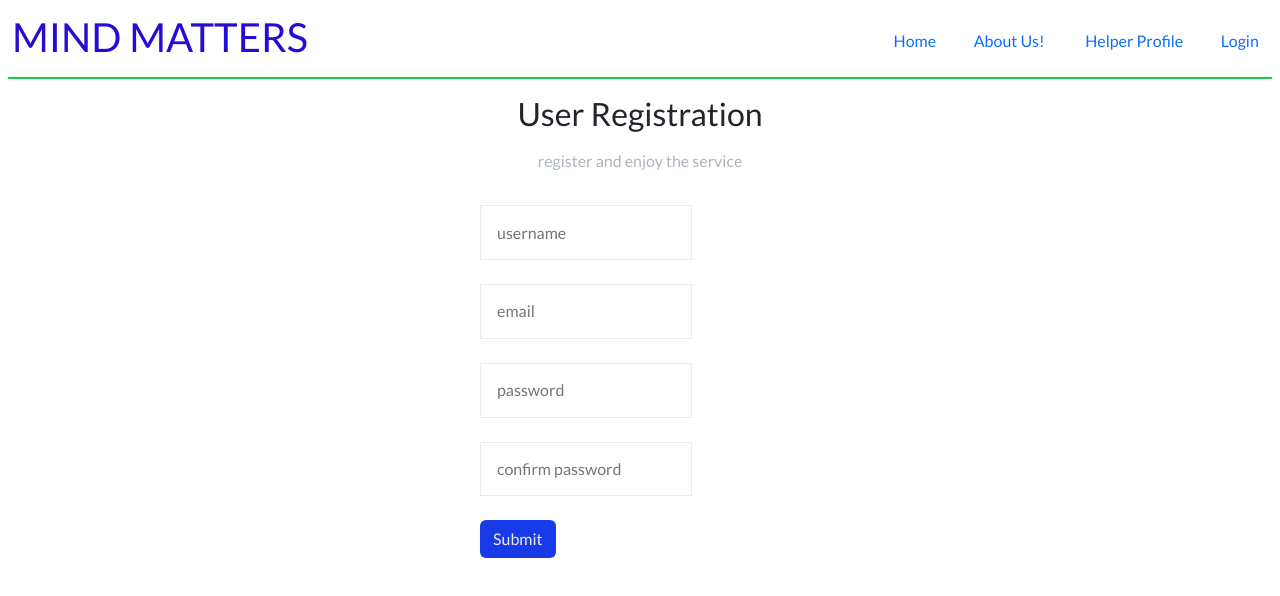
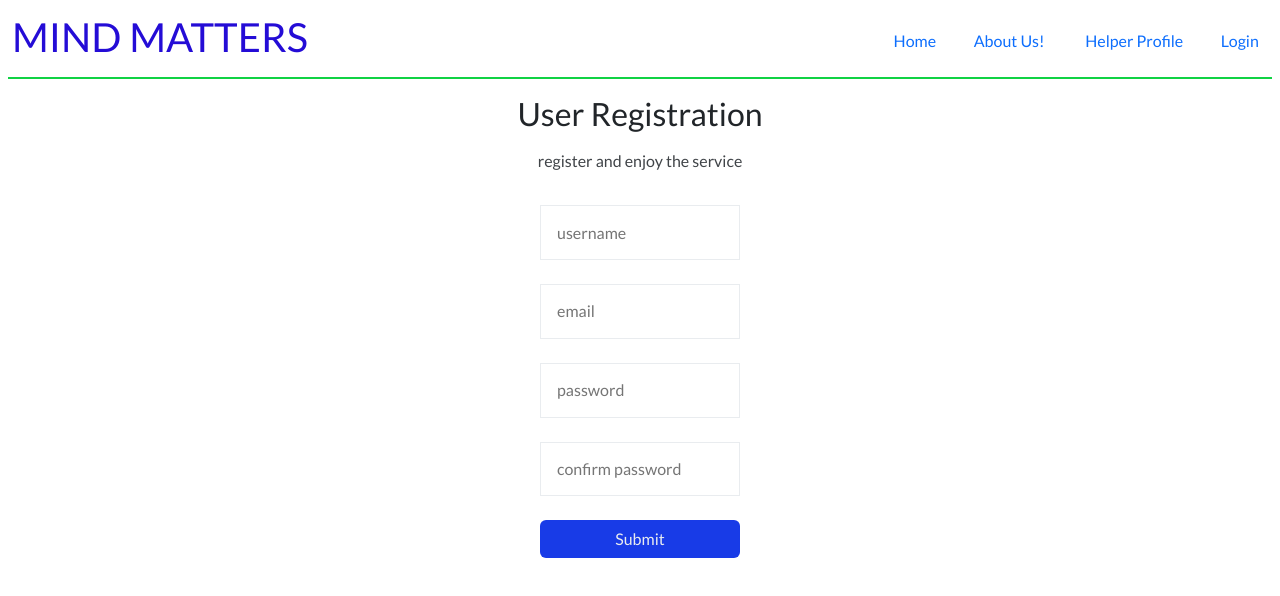
Before and after one commit to shristi-rks/Final-Project, a React (Create React App) app: page /FormUser in a window 1280 px wide. Shown: the top 596 px of the page. Built offline with nearby package versions, Linux system fonts and the light colour scheme.

Commit message:
finalize FormUser.css

```diff
--- a/src/components/FormUser.css
+++ b/src/components/FormUser.css
@@ -1,23 +1,34 @@
+.login h2 {
+  justify-content: center;
+  flex-direction: column;
+  display: flex;
+  flex-direction: column;
+  align-items: center;
+  margin: 0.5em;
 
-
-.login span{
-    color: #adb5bd;
-    justify-content: center;
-  }
-  .login h2{
-    margin: 0.5em;
-  }
+}
+.login span {
+  display: flex;
+  flex-direction: column;
+  align-items: center;
+  justify-content: center;
+  color: #404448;
+}
 
   #form1 {
     max-width: 320px;
     width: 100vw;
     margin: 2em auto;
-    justify-content: center;
+    display: flex;
+  flex-direction: column;
+  align-items: center;
+  justify-content: center;
   }
 
   #form1 >  input, .btn{
     border: 1px solid #e9ecef;
     padding: .9em 1em;
+    width: 200px;
   }
 
   #form1 > input:focus{
@@ -30,17 +41,3 @@
     font-size: 1em;
     cursor: pointer;
   }
-
-  .login h2 {
-    display: flex;
-    flex-direction: column;
-    align-items: center;
-    justify-content: center;
-  }
-
-  .login span {
-    display: flex;
-    flex-direction: column;
-    align-items: center;
-    justify-content: center;
-  }
--- a/src/components/FormUser.jsx
+++ b/src/components/FormUser.jsx
@@ -18,19 +18,15 @@ const FormUser = () => {
                         <form id='form1' onSubmit={handleSubmit(onSubmit)}>
                             <input type="text" {...register("username")} placeholder='username' />
                             <br/>
-                            <br/>
                             <input type="text" {...register("email", { required : true })} placeholder='email' />
                             {errors.email && <span style={{ color: "red" }}>*Email* is mandatory </span>}
-                            <br/>
                             <br/>
                             <input type="password" {...register("password")} placeholder='password' />
                             {errors.password && <span style={{ color: "red" }}>*Password* is mandatory </span>}
                             <br/>
-                            <br/>
                             <input type="password" {...register("confirmpwd")} placeholder='confirm password' />
                             {errors.password !== errors.confirmpwd && <span style={{ color: "red" }}>*Password* doesnot match </span>}
                             {/* the name of the variables should be the same as in the database eg:"confirmpwd"*/}
-                            <br/>
                             <br/>
                             <button className='btn'>Submit</button>
                         </form>
```
